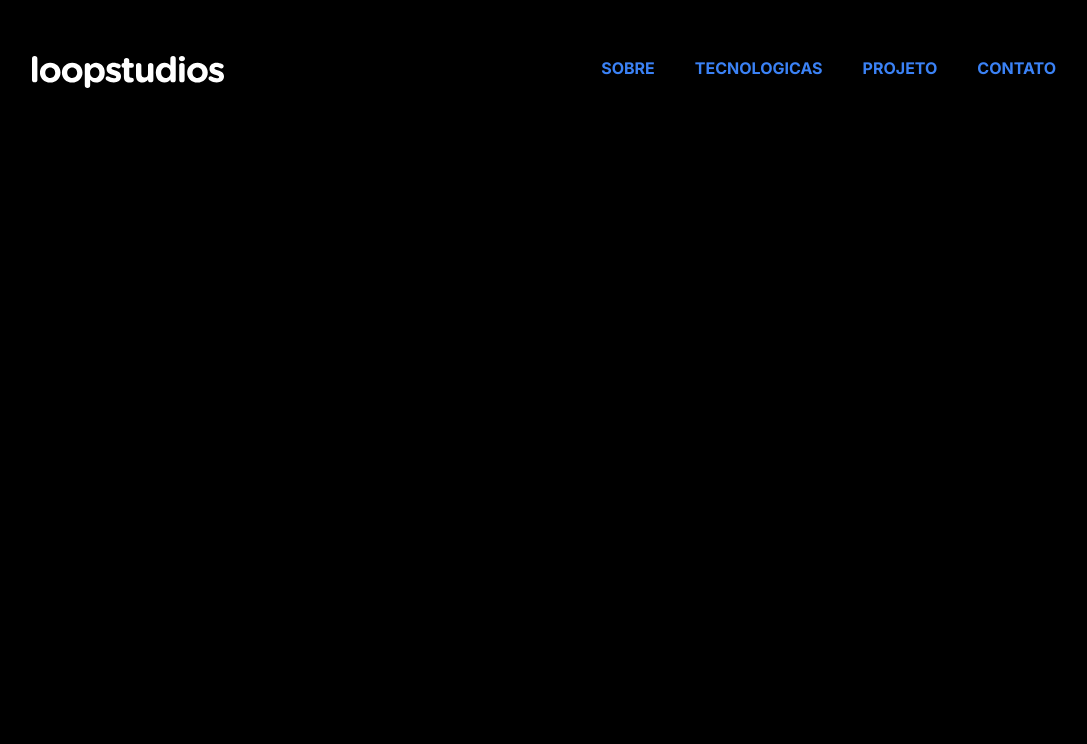
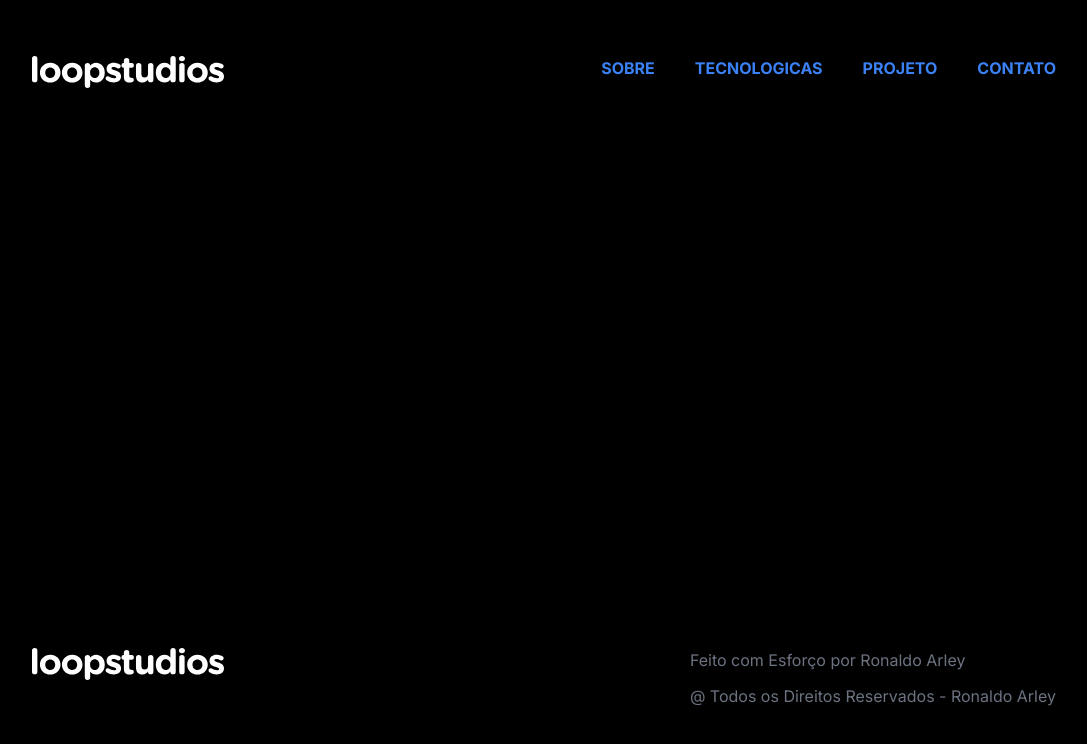
Before and after one commit to RonaldMamani/Portifolio, a Next.js app: page / in a window 1280 px wide. Shown: the top 744 px of the page, without its empty margins (96-1183 px from the left). Built offline with nearby package versions, Linux system fonts and the light colour scheme.

Commit message:
Adicionando Footer

```diff
--- a/src/app/page.tsx
+++ b/src/app/page.tsx
@@ -1,3 +1,4 @@
+import Footer from "@/components/Footer";
 import Header from "@/components/Header";
 
 
@@ -5,7 +6,8 @@ export default function Home() {
   return (
     <main className="h-screen bg-black">
       <Header />
-      <section className=""></section>
+      <section className="h-[58vh]"></section>
+      <Footer />
     </main>
   )
 }
--- /dev/null
+++ b/src/components/Footer/index.tsx
@@ -0,0 +1,22 @@
+import logo from "@/../public/logo.svg"
+import Image from "next/image"
+import TextSpan from "../Texts/TextSpan"
+
+export default function Footer() {
+    return (
+        <footer className="
+            px-4 py-4 flex flex-col gap-5 items-center
+            md:p-10 md:flex-row md:justify-between md:items-start
+            lg:px-32
+            ">
+            <Image src={logo} alt="Logotipo" />
+            <div className="
+                flex flex-col gap-3 text-center
+                md:text-start
+                ">
+                <TextSpan text="Feito com Esforço por Ronaldo Arley" />
+                <TextSpan text="@ Todos os Direitos Reservados - Ronaldo Arley" />
+            </div>
+        </footer>
+    )
+}
--- /dev/null
+++ b/src/components/Texts/TextSpan.tsx
@@ -0,0 +1,9 @@
+type Text = {
+    text : string
+}
+
+export default function TextSpan({text} : Text) {
+    return(
+        <span className="text-gray-500">{text}</span>
+    )
+}
```
